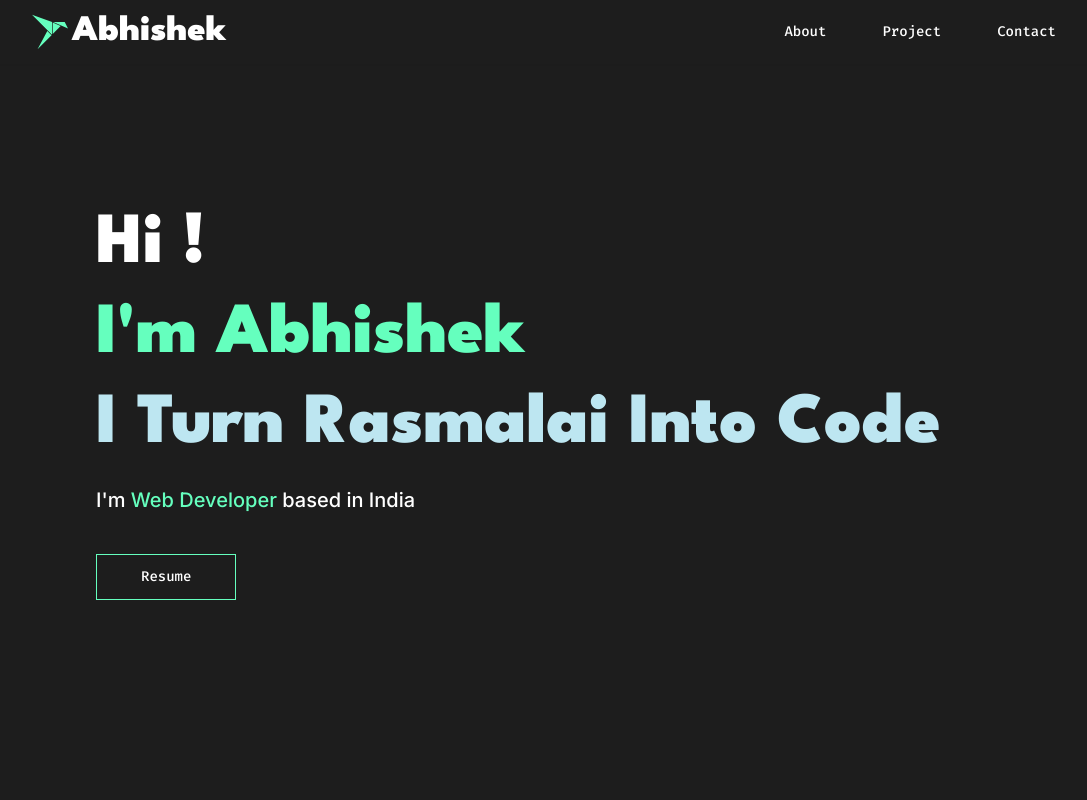
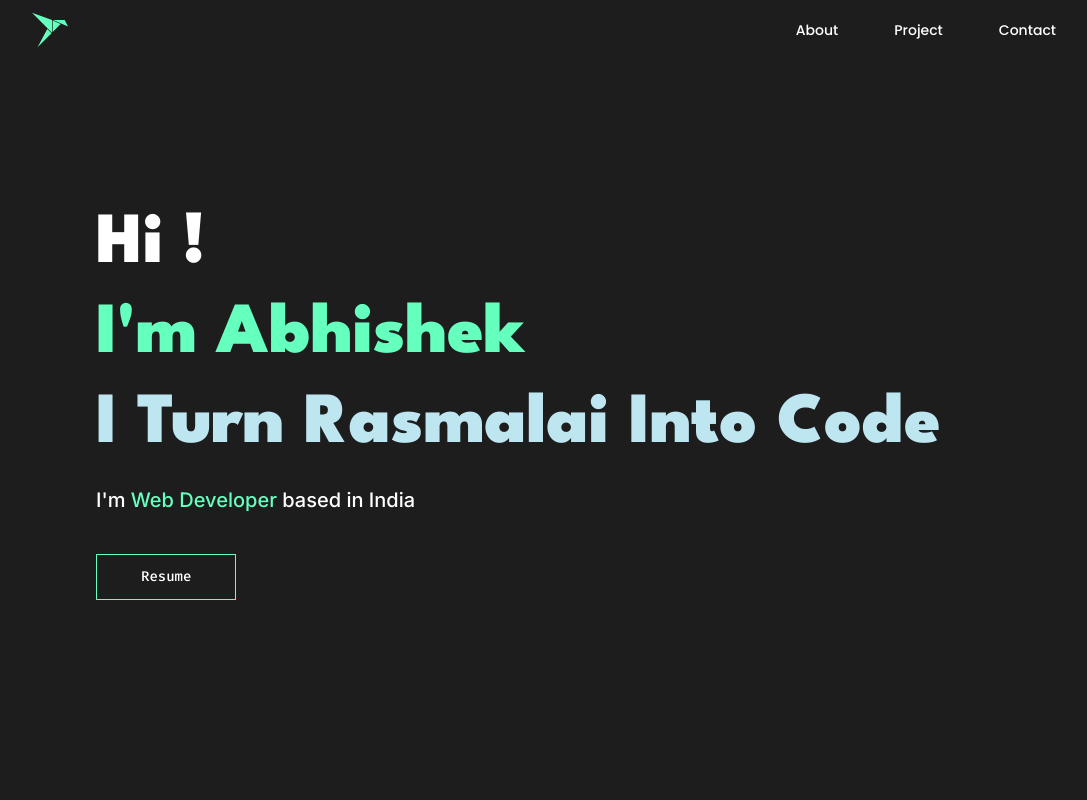
Before and after one commit to Abh1shekSingh/reactportfolio, a React (Create React App) app: page / in a window 1280 px wide. Shown: the top 800 px of the page, without its empty margins (96-1183 px from the left). Built offline with nearby package versions, Linux system fonts and the light colour scheme; the HTML template or start-up script is replaced by a standard one.

Commit message:
header chnages

```diff
--- a/src/components/Header/Header.js
+++ b/src/components/Header/Header.js
@@ -5,16 +5,16 @@ const Header = () => {
   return (
     <div>
       <div className='z-10 text-white bg-dark shadow-sm py-3 px-5 md:px-32 flex justify-between items-center w-full fixed'>
-          <div className='flex justify-center items-center gap-1 font-fira md:font-league font-black text-lg md:text-4xl'>
+          <div className='flex justify-center items-center gap-1 font-fira md:font-league font-black text-3xl md:text-4xl'>
             {/* <img src={logo} alt="logo" className='w-14' /> */}
             <SiSnapcraft className='text-green' />
-            Abhishek
+
           </div>
           <div >
-             <ul className='font-fira font-medium flex justify-center items-center gap-3 md:gap-14 text-sm'>
-               <a href='#about'><li>About</li></a>
-               <a href="#projects"><li>Project</li></a>
-               <a href="#contact"><li>Contact</li></a>
+             <ul className='font-poppin font-medium flex justify-center items-center gap-3 md:gap-14 text-sm'>
+               <a href='#about'><li className='hover:text-green'>About</li></a>
+               <a href="#projects"><li className='hover:text-green'>Project</li></a>
+               <a href="#contact"><li className='hover:text-green'>Contact</li></a>
              </ul>
           </div>
       </div>
--- a/src/index.css
+++ b/src/index.css
@@ -1,4 +1,5 @@
 @import url('https://fonts.googleapis.com/css2?family=Fira+Code:wght@300;400;500;600&family=Inter:wght@300;400;500&family=League+Spartan:wght@400;500;600;700;800;900&display=swap');
+@import url('https://fonts.googleapis.com/css2?family=Poppins:wght@200;300;400;500;600;700;800;900&display=swap');
 @tailwind base;
 @tailwind components;
 @tailwind utilities;
@@ -6,7 +7,7 @@ html{
     scroll-behavior: smooth;
 }
 
-html.disable-scroll{
+body.disable-scroll{
     overflow: hidden;
 }
 
--- a/tailwind.config.js
+++ b/tailwind.config.js
@@ -7,7 +7,8 @@ module.exports = {
     fontFamily: {
       'league': ['League Spartan', 'sans-serif'],
       'fira': ['Fira Code', 'monospace'], // Ensure fonts with spaces have " " surrounding it.
-      'inter': ['Inter', 'sans-serif']
+      'inter': ['Inter', 'sans-serif'],
+      'poppin': ['Poppins', 'sans-serif']
     },
     colors: {
       'green' : '#65FFBE',
```
